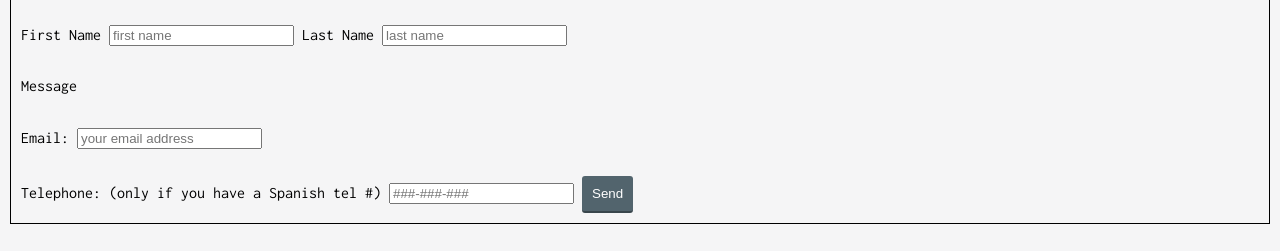
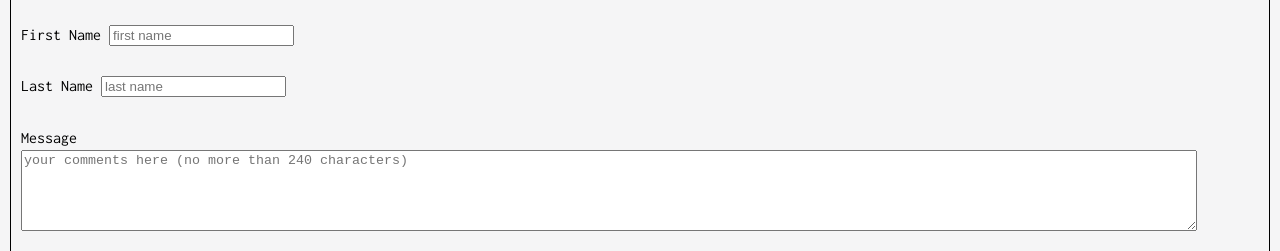
Before and after one commit to lausellv/CF-WebSite, a plain HTML site: page contact.html in a window 1280 px wide. Shown: the part 368-619 px from the top of the page. Drawn offline with Linux system fonts and the light colour scheme.

Commit message:
changed textarea position to relative

```diff
--- a/contact.html
+++ b/contact.html
@@ -46,14 +46,14 @@ Madrid, Spain 28005<br>
 <div>
     <h1>Contact Us</h1>
     <p>Do you have any questions? Please do not hesitate to contact me directly. I will get back to you as soon as possible.</p>
-    <form action="#" method="post"> <br>
+    <form action="https://formspree.io/xbjprlvd" method="post"> <br>
         <label for="fname" class="newline">First Name</label>
-              <input type="text" name="fname" id="fname" placeholder="first name" required>
+              <input type="text" name="fname" id="fname" placeholder="first name" required><br><br>
 
         <label for="lname" >Last Name</label>
               <input type="text" name="lname" id="lname" placeholder="last name" required> <br><br>
               <label for="message">Message</label>
-    <textarea name="message" id="message" cols="100" rows="5" placeholder="please leave your comments here (no more than 240 characters)" maxlength="240"></textarea>
+    <textarea name="message" id="message" cols="100" rows="5" placeholder="your comments here (no more than 240 characters)" maxlength="240"></textarea>
     <br><br>
 
       <label for="email">Email:</label>
--- a/css/style.production.css
+++ b/css/style.production.css
@@ -207,7 +207,7 @@ div.profile {
 }
 
 textarea {
-  position: fixed;
+  position: relative;
   bottom: 0;
   right: 0;
   width: 95%;
--- a/css/styles.css
+++ b/css/styles.css
@@ -187,7 +187,7 @@ div.profile {
 }
 
 textarea {
-  position: fixed;
+  position: relative;
   bottom: 0;
   right: 0;
   width: 95%;
```
